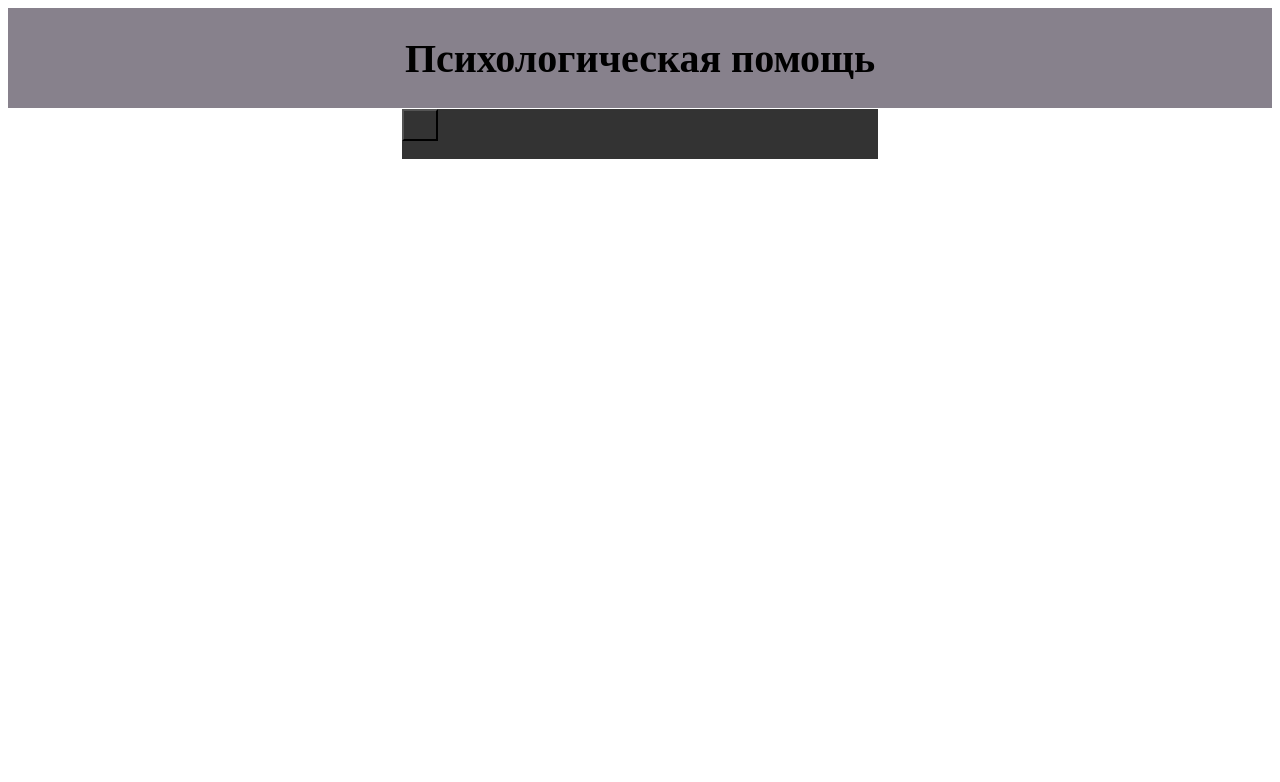
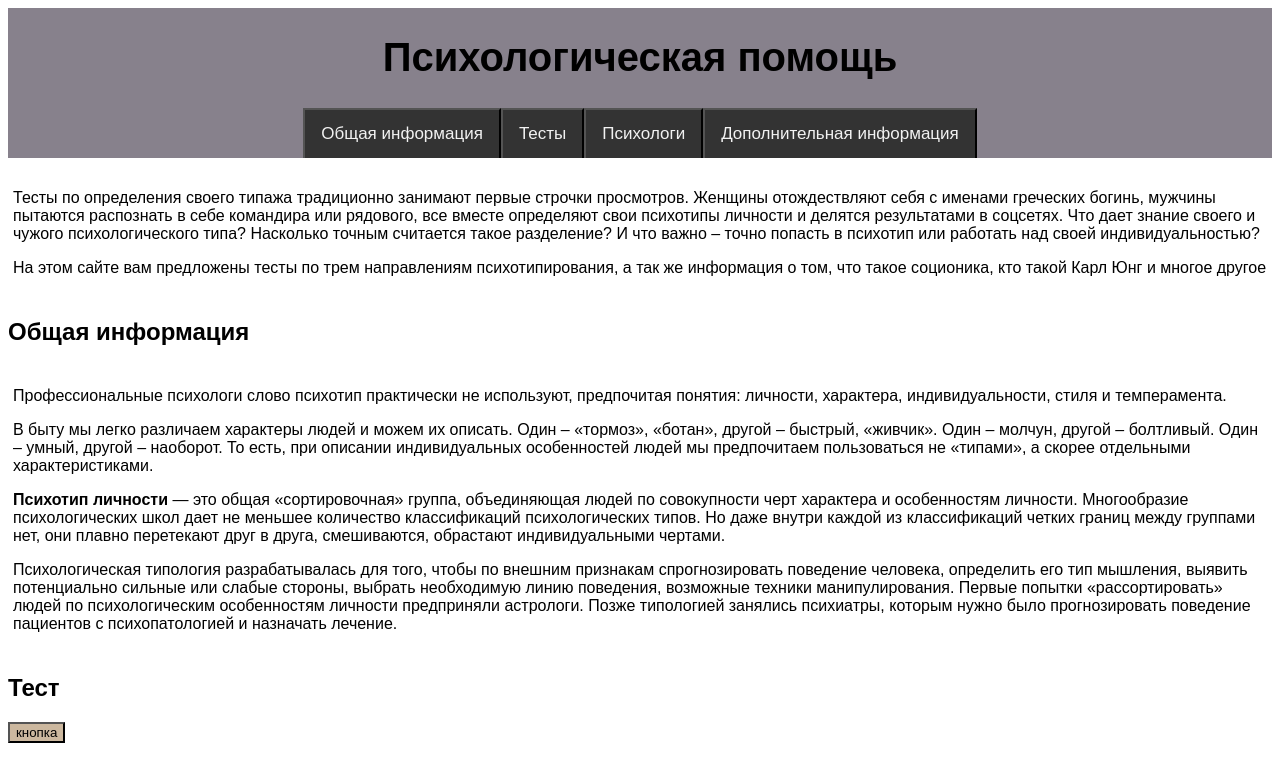
Before and after one commit to Dana778/Psychological-project, a React (Create React App) app: page / in a window 1280 px wide. Shown: the top 782 px of the page. Built offline with nearby package versions, Linux system fonts and the light colour scheme.

Commit message:
body start, button

```diff
--- a/src/App.js
+++ b/src/App.js
@@ -1,5 +1,6 @@
 import React from "react";
 import {Header} from './components/Header/header';
+import {Body} from './components/Body/body'
 
 const App = () => {
 
@@ -7,6 +8,7 @@ const App = () => {
     return (
     <div className="mainstyle">
       <Header hHeader = {hHead}/>
+      <Body hBody = {''}/>
     </div>
     );
 
--- /dev/null
+++ b/src/components/Body/body.js
@@ -0,0 +1,36 @@
+import {useState} from "react";
+import { BodyTitleStyle , BodyTextStyle} from "./style";
+import Button from "./button";
+
+export const Body = ({hBody}) => {
+    const [stateBody, setStateBody] = useState(true)
+    return(
+        <>
+        <BodyTextStyle>
+        <p>Тесты по определения своего типажа традиционно занимают первые строчки просмотров.
+        Женщины отождествляют себя с именами греческих богинь, мужчины пытаются распознать в себе командира или рядового,
+        все вместе определяют свои психотипы личности и делятся результатами в соцсетях. Что дает знание своего и чужого психологического типа?
+        Насколько точным считается такое разделение? И что важно – точно попасть в психотип или работать над своей индивидуальностью?
+        </p>
+        <p>
+        На этом сайте вам предложены тесты по трем направлениям психотипирования, а так же информация о том, что такое соционика, кто такой
+        Карл Юнг и многое другое
+        </p>
+        </BodyTextStyle>
+        <BodyTitleStyle>Общая информация</BodyTitleStyle>
+        <BodyTextStyle>
+        <p>Профессиональные психологи слово психотип практически не используют, предпочитая понятия: личности, характера, индивидуальности, стиля и темперамента.
+        </p>
+        <p>В быту мы легко различаем характеры людей и можем их описать. Один – «тормоз», «ботан», другой – быстрый, «живчик». Один – молчун, другой – болтливый. Один – умный, другой – наоборот. То есть, при описании индивидуальных особенностей людей мы предпочитаем пользоваться не «типами», а скорее отдельными характеристиками.
+        </p>
+        <p><b>Психотип личности</b> — это общая «сортировочная» группа, объединяющая людей по совокупности черт характера и особенностям личности. Многообразие психологических школ дает не меньшее количество классификаций психологических типов. Но даже внутри каждой из классификаций четких границ между группами нет, они плавно перетекают друг в друга, смешиваются, обрастают индивидуальными чертами.
+        </p>
+        <p>Психологическая типология разрабатывалась для того, чтобы по внешним признакам спрогнозировать поведение человека, определить его тип мышления, выявить потенциально сильные или слабые стороны, выбрать необходимую линию поведения, возможные техники манипулирования. Первые попытки «рассортировать» людей по психологическим особенностям личности предприняли астрологи. Позже типологией занялись психиатры, которым нужно было прогнозировать поведение пациентов с психопатологией и назначать лечение.
+        </p>
+        </BodyTextStyle>
+        <BodyTitleStyle>Тест</BodyTitleStyle>
+        <p><Button func_state={setStateBody} stateButton = {stateBody}/></p>
+        </>
+
+    )
+}
--- /dev/null
+++ b/src/components/Body/button.js
@@ -0,0 +1,14 @@
+import { ContainerButton } from "./style.js";
+const Button = ({func_state, stateButton}) => {
+    const buttonClick = () => {
+        console.log(func_state)
+        func_state(!stateButton)
+        window.location.replace('/results')
+    }
+
+    return <ContainerButton onClick={buttonClick}>
+        кнопка
+    </ContainerButton>
+}
+
+export default Button
--- /dev/null
+++ b/src/components/Body/style.js
@@ -0,0 +1,23 @@
+import styled from 'styled-components';
+
+export const BodyTitleStyle = styled.div`
+    font-family: Arial, Helvetica, sans-serif;
+    display: block;
+    font-size: 1.5em;
+    margin-top: 0.83em;
+    margin-bottom: 0.83em;
+    font-weight: bold;
+
+`;
+
+export const BodyTextStyle = styled.div`
+    font-family: Arial, Helvetica, sans-serif;
+    margin: 10px 0;
+    padding: 5px;
+    overflow: hidden;
+`;
+
+export const ContainerButton = styled.button`
+    margin-bottom: 10px;
+    background-color: rgb(204, 184, 159);
+`;
--- a/src/components/Header/header.js
+++ b/src/components/Header/header.js
@@ -10,11 +10,13 @@ export const Header = ({hHeader}) => {
     const TxtBt4 = 'Дополнительная информация'
     */
 
+    /* <Button but_state={setStateButton} stateButton = {stBt1} name = {TxtBt1} /> */
+
     return(
         <HeaderStyle>
         <HText>{hHeader}</HText>
         <MainNavStyle>
-            <Button but_state={setStateButton} stateButton = {stBt1} name = {TxtBt1} />
+            <ButtonStyle> Общая информация </ButtonStyle>
             <ButtonStyle>Тесты </ButtonStyle>
             <ButtonStyle>Психологи</ButtonStyle>
             <ButtonStyle>Дополнительная информация </ButtonStyle>
--- a/src/components/Header/style.js
+++ b/src/components/Header/style.js
@@ -2,13 +2,13 @@ import styled from 'styled-components';//если я хочу задать об
 
 export const HeaderStyle = styled.div`
     width: 100%;
-    height: 100px;
+    height: 150px;
     display: flex;
     display: grid;
     align-items: center;
     margin: 0;
     background-color: rgb(135, 129, 140);
-    justify-content: center
+    justify-content: center ;
 `;
 
 export const HText = styled.h1`
@@ -16,6 +16,8 @@ export const HText = styled.h1`
     align-items: center;
     justify-content: center;
     font-size: 40px;
+    font-family: Arial, Helvetica, sans-serif;
+
 `;
 
 export const MainNavStyle = styled.div`
```
